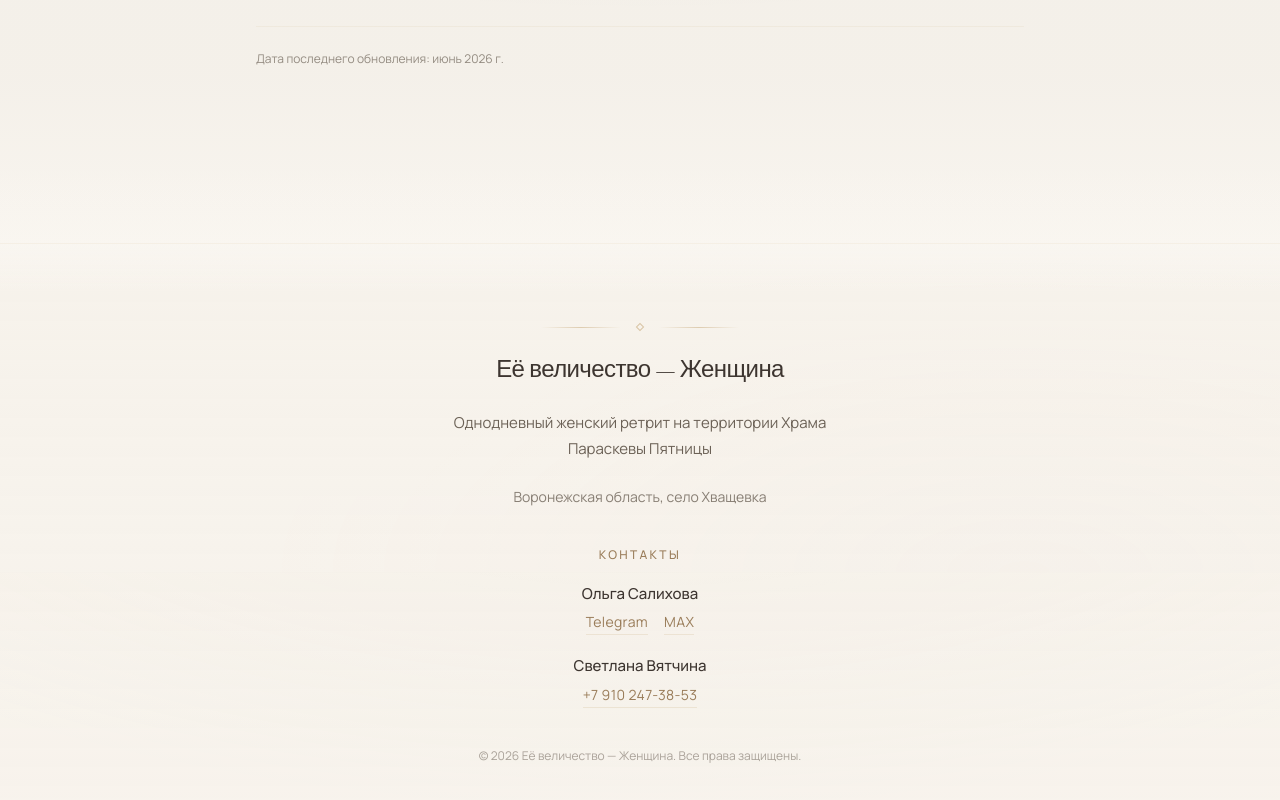
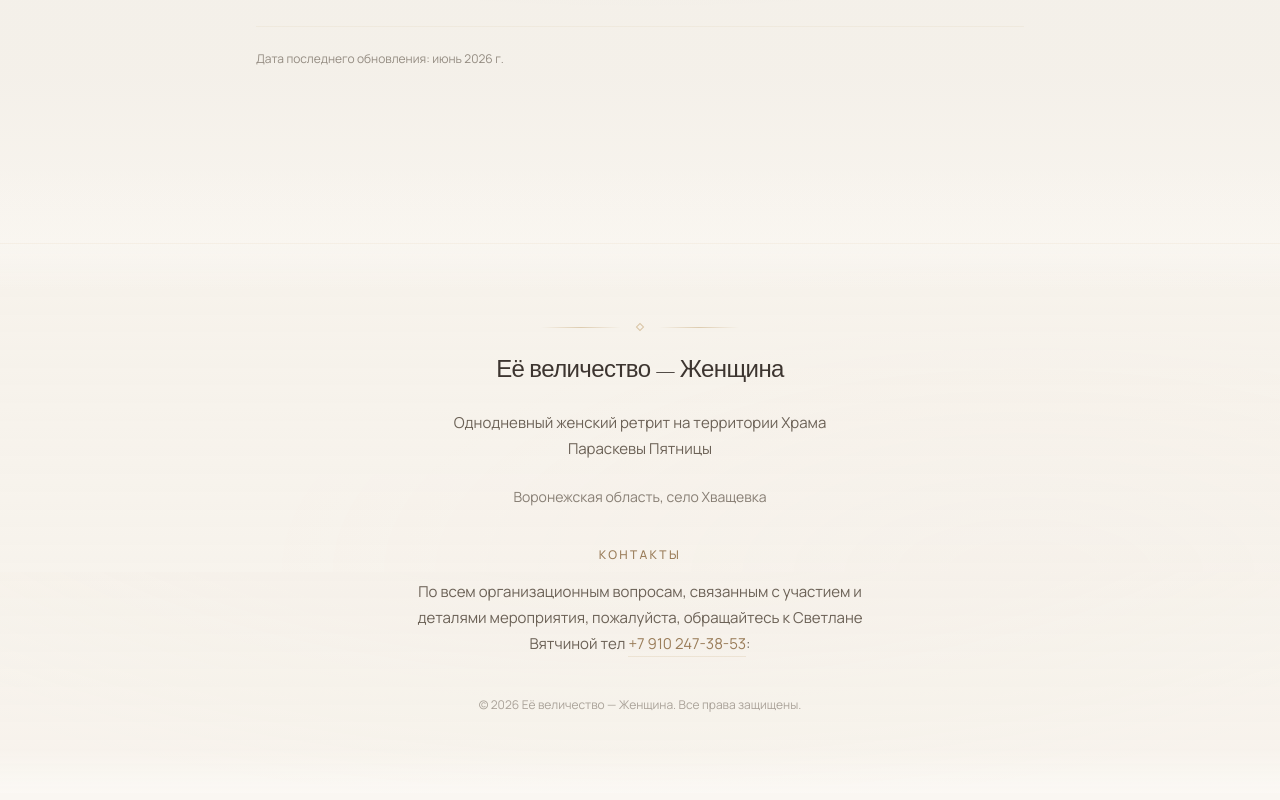
Before and after one commit to natalika88/Voroneg, a Next.js app: page /privacy in a window 1280 px wide. Shown: the part 1828-2628 px from the top of the page. Built offline with nearby package versions, Linux system fonts and the light colour scheme.

Commit message:
контакты

```diff
--- a/components/sections/Footer.tsx
+++ b/components/sections/Footer.tsx
@@ -21,29 +21,21 @@ export function Footer() {
 
           <p className="text-sm text-text-muted/80">{footer.location}</p>
 
-          <div className="mt-2 sm:mt-4 w-full max-w-md space-y-4 sm:space-y-5">
+          <div className="mt-2 sm:mt-4 w-full max-w-lg space-y-3 sm:space-y-4">
             <h3 className="text-[10px] sm:text-xs uppercase tracking-[0.2em] text-text-accent font-medium">
               {footer.contactsTitle}
             </h3>
 
-            {footer.contacts.map((contact) => (
-              <div key={contact.name} className="space-y-2">
-                <p className="text-sm sm:text-[15px] text-text-dark font-medium">{contact.name}</p>
-                <div className="flex flex-wrap items-center justify-center gap-x-4 gap-y-2">
-                  {contact.links.map((link) => (
-                    <a
-                      key={link.label}
-                      href={link.href}
-                      className="text-sm text-text-accent hover:text-gold transition-colors tracking-wide border-b border-gold/20 hover:border-gold/50 pb-0.5"
-                      target={link.href.startsWith("http") ? "_blank" : undefined}
-                      rel={link.href.startsWith("http") ? "noopener noreferrer" : undefined}
-                    >
-                      {link.label}
-                    </a>
-                  ))}
-                </div>
-              </div>
-            ))}
+            <p className="text-sm sm:text-[15px] text-text-muted leading-[1.75]">
+              {footer.contactsText}{" "}
+              <a
+                href={footer.contactsPhoneHref}
+                className="text-text-accent hover:text-gold transition-colors border-b border-gold/20 hover:border-gold/50 pb-0.5 whitespace-nowrap"
+              >
+                {footer.contactsPhone}
+              </a>
+              :
+            </p>
           </div>
 
           <p className="text-[11px] sm:text-xs text-text-muted/55 mt-3 sm:mt-4">
--- a/lib/constants.ts
+++ b/lib/constants.ts
@@ -242,22 +242,10 @@ export const siteContent = {
     subtitle: "Однодневный женский ретрит на территории Храма Параскевы Пятницы",
     location: "Воронежская область, село Хващевка",
     contactsTitle: "Контакты",
-    contacts: [
-      {
-        name: "Ольга Салихова",
-        links: [
-          { label: "Telegram", href: "https://t.me/olgaslkhv" },
-          {
-            label: "MAX",
-            href: "https://max.ru/join/jRcBOBVJiOuzQPDVbmEqc4mpZHK_8Lx7jvv8z5cCjtw",
-          },
-        ],
-      },
-      {
-        name: "Светлана Вятчина",
-        links: [{ label: "+7 910 247-38-53", href: "tel:+79102473853" }],
-      },
-    ],
+    contactsText:
+      "По всем организационным вопросам, связанным с участием и деталями мероприятия, пожалуйста, обращайтесь к Светлане Вятчиной тел",
+    contactsPhone: "+7 910 247-38-53",
+    contactsPhoneHref: "tel:+79102473853",
     privacyLabel: "Политика конфиденциальности",
     privacyHref: "/privacy",
   },
```
